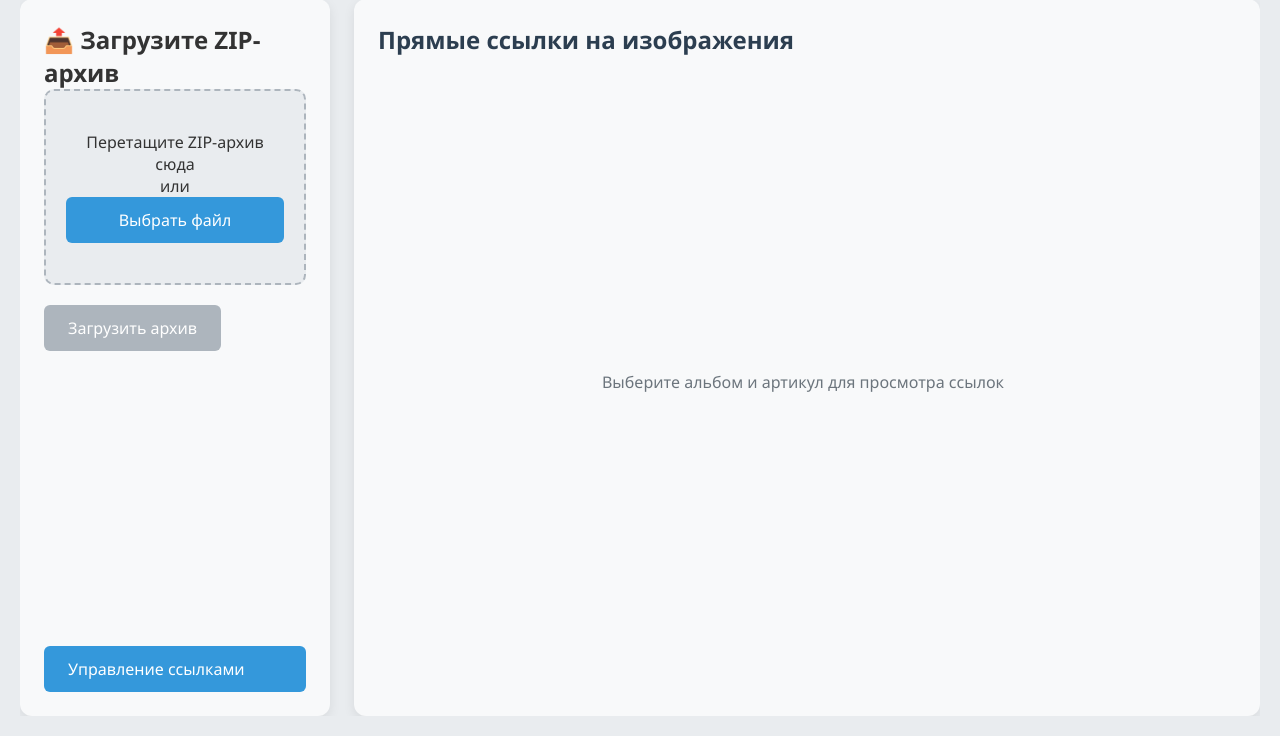
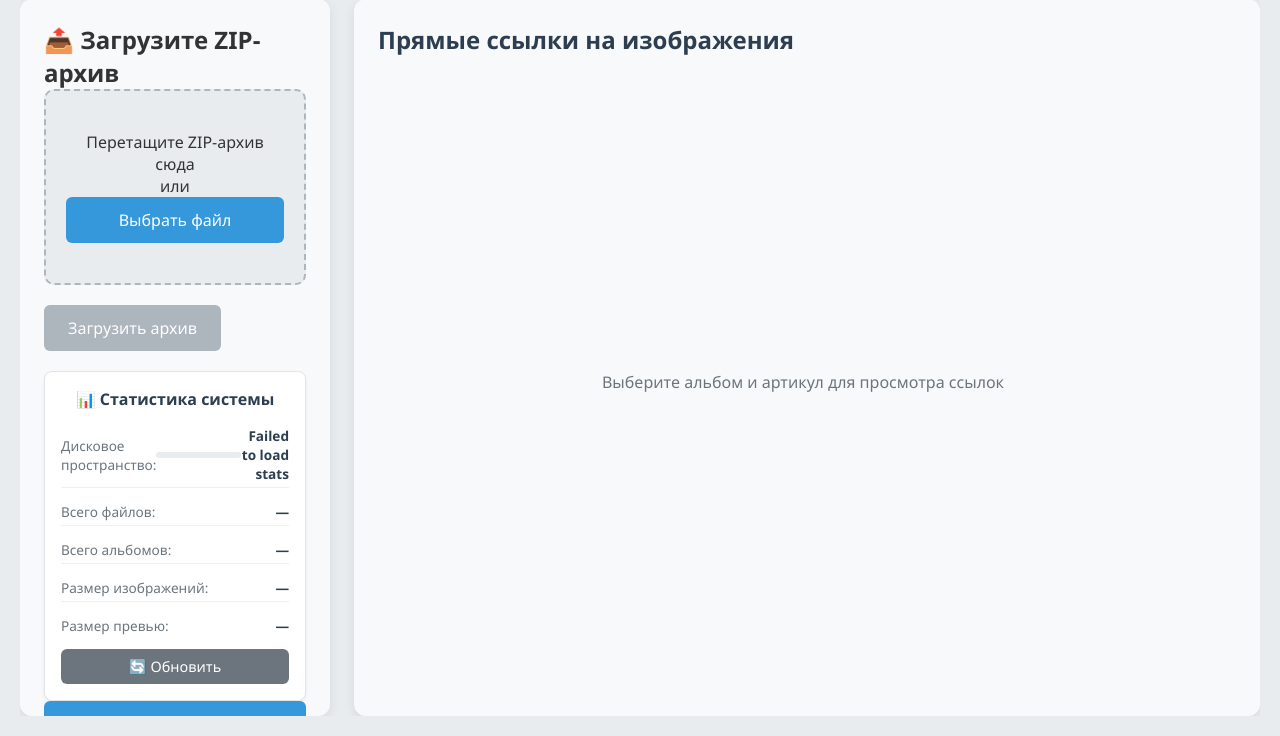
Before and after one commit to v0van4eg/PicHost, a Flask app: template source/templates/index.html in a window 1280 px wide. Shown: the part 64-800 px from the top of the page. Run offline with Flask 3, Linux system fonts and the light colour scheme; the template is opened without the code that fills it, so the values that code supplies are empty; parts of the project's set-up code (start-up, migrations or seed data) failed here and were passed over; some libraries are stand-ins or nearby versions.

Commit message:
Статистика

```diff
--- a/source/app.py
+++ b/source/app.py
@@ -251,6 +251,64 @@ def api_sync_stats():
         return jsonify(stats)
     except Exception as e:
         logger.error(f"Error getting sync stats: {e}")
+        return jsonify({'error': str(e)}), 500
+
+
+# Статус системы
+@app.route('/api/stats')
+@login_required
+def api_stats():
+    """Возвращает статистику дискового пространства и файлов"""
+    try:
+        import shutil
+        from pathlib import Path
+
+        # Статистика дискового пространства
+        total, used, free = shutil.disk_usage("/")
+
+        # Статистика файлов в БД
+        db_stats = db_manager.execute_query(
+            "SELECT COUNT(*) as total_files FROM files",
+            fetch=True
+        )
+
+        # Статистика по альбомам
+        album_stats = db_manager.execute_query(
+            "SELECT COUNT(DISTINCT album_name) as total_albums FROM files",
+            fetch=True
+        )
+
+        # Размер папки с изображениями
+        images_size = 0
+        for root, dirs, files in os.walk(app.config['UPLOAD_FOLDER']):
+            for file in files:
+                file_path = os.path.join(root, file)
+                images_size += os.path.getsize(file_path)
+
+        # Размер папки с превью
+        thumbnails_size = 0
+        for root, dirs, files in os.walk(app.config['THUMBNAIL_FOLDER']):
+            for file in files:
+                file_path = os.path.join(root, file)
+                thumbnails_size += os.path.getsize(file_path)
+
+        return jsonify({
+            'disk_space': {
+                'total': total,
+                'used': used,
+                'free': free,
+                'percent_used': round((used / total) * 100, 1)
+            },
+            'files': {
+                'total_files': db_stats[0]['total_files'] if db_stats else 0,
+                'total_albums': album_stats[0]['total_albums'] if album_stats else 0,
+                'images_size': images_size,
+                'thumbnails_size': thumbnails_size
+            }
+        })
+
+    except Exception as e:
+        logger.error(f"Error getting stats: {e}")
         return jsonify({'error': str(e)}), 500
 
 
--- a/source/static/index.js
+++ b/source/static/index.js
@@ -22,6 +22,8 @@ let createXlsxBtn, xlsxModal, xlsxTemplateSelect, separatorSelect, generateXlsxB
 let deleteAlbumBtn, deleteArticleBtn;
 // Элемент для оверлея загрузки
 let loadingOverlay;
+// Глобальные переменные для статистики
+let statsInterval = null;
 
 // Конфигурация превью
 const PREVIEW_CONFIG = {
@@ -46,6 +48,135 @@ const Path = {
         return parts[parts.length - 1] || path;
     }
 };
+
+// Функция для форматирования размера в читаемый вид
+function formatBytes(bytes, decimals = 2) {
+    if (bytes === 0) return '0 Bytes';
+    const k = 1024;
+    const dm = decimals < 0 ? 0 : decimals;
+    const sizes = ['Bytes', 'KB', 'MB', 'GB', 'TB'];
+    const i = Math.floor(Math.log(bytes) / Math.log(k));
+    return parseFloat((bytes / Math.pow(k, i)).toFixed(dm)) + ' ' + sizes[i];
+}
+
+// Функция загрузки статистики
+async function loadStats() {
+    try {
+        const response = await fetch('/api/stats');
+        if (!response.ok) throw new Error('Failed to load stats');
+        const data = await response.json();
+
+        if (data.error) {
+            throw new Error(data.error);
+        }
+
+        updateStatsDisplay(data);
+        return data;
+    } catch (error) {
+        console.error('Error loading stats:', error);
+        updateStatsDisplay(null, error.message);
+        return null;
+    }
+}
+
+// Функция обновления отображения статистики
+function updateStatsDisplay(statsData, error = null) {
+    const diskBarFill = document.getElementById('diskBarFill');
+    const diskUsage = document.getElementById('diskUsage');
+    const totalFiles = document.getElementById('totalFiles');
+    const totalAlbums = document.getElementById('totalAlbums');
+    const imagesSize = document.getElementById('imagesSize');
+    const thumbnailsSize = document.getElementById('thumbnailsSize');
+
+    if (!statsData || error) {
+        const errorMessage = error || 'Ошибка загрузки данных';
+        if (diskUsage) diskUsage.textContent = errorMessage;
+        if (totalFiles) totalFiles.textContent = '—';
+        if (totalAlbums) totalAlbums.textContent = '—';
+        if (imagesSize) imagesSize.textContent = '—';
+        if (thumbnailsSize) thumbnailsSize.textContent = '—';
+        if (diskBarFill) diskBarFill.style.width = '0%';
+        return;
+    }
+
+    const { disk_space, files } = statsData;
+
+    // Обновляем информацию о дисковом пространстве
+    if (diskBarFill) {
+        diskBarFill.style.width = `${disk_space.percent_used}%`;
+
+        // Меняем цвет в зависимости от заполненности
+        if (disk_space.percent_used > 90) {
+            diskBarFill.style.background = '#e74c3c'; // Красный
+        } else if (disk_space.percent_used > 70) {
+            diskBarFill.style.background = '#f39c12'; // Оранжевый
+        } else {
+            diskBarFill.style.background = '#2ecc71'; // Зеленый
+        }
+    }
+
+    if (diskUsage) {
+        diskUsage.textContent = `${disk_space.percent_used}% (${formatBytes(disk_space.free)} свободно)`;
+    }
+
+    // Обновляем информацию о файлах
+    if (totalFiles) {
+        totalFiles.textContent = files.total_files.toLocaleString();
+    }
+
+    if (totalAlbums) {
+        totalAlbums.textContent = files.total_albums.toLocaleString();
+    }
+
+    if (imagesSize) {
+        imagesSize.textContent = formatBytes(files.images_size);
+    }
+
+    if (thumbnailsSize) {
+        thumbnailsSize.textContent = formatBytes(files.thumbnails_size);
+    }
+}
+
+// Функция инициализации статистики
+function initStats() {
+    const statsCard = document.getElementById('statsCard');
+    const refreshStatsBtn = document.getElementById('refreshStatsBtn');
+
+    if (!statsCard || !refreshStatsBtn) {
+        console.warn('Stats elements not found');
+        return;
+    }
+
+    // Показываем карточку статистики
+    statsCard.style.display = 'block';
+
+    // Загружаем статистику при инициализации
+    loadStats();
+
+    // Обработчик для кнопки обновления
+    refreshStatsBtn.addEventListener('click', () => {
+        refreshStatsBtn.disabled = true;
+        refreshStatsBtn.innerHTML = '<span>Загрузка...</span>';
+
+        loadStats().finally(() => {
+            setTimeout(() => {
+                refreshStatsBtn.disabled = false;
+                refreshStatsBtn.innerHTML = '<span>🔄 Обновить</span>';
+            }, 1000);
+        });
+    });
+
+    // Автоматическое обновление статистики каждые 5 минут
+    statsInterval = setInterval(loadStats, 5 * 60 * 1000);
+}
+
+// Функция для остановки автоматического обновления
+function stopStatsAutoRefresh() {
+    if (statsInterval) {
+        clearInterval(statsInterval);
+        statsInterval = null;
+    }
+}
 
 // --- Система ленивой загрузки изображений ---
 class LazyLoader {
@@ -134,6 +265,10 @@ function initializeElements() {
         console.error('One or more required DOM elements not found!');
         return false;
     }
+
+    // Инициализация статистики
+    initStats();
+
     return true;
 }
 
@@ -1073,4 +1208,7 @@ document.addEventListener('DOMContentLoaded', function() {
     initDeleteButtons();
     updateCreateXlsxButtonState();
     updateDeleteButtonsState();
+
+    // Добавляем очистку интервала при разгрузке страницы
+    window.addEventListener('beforeunload', stopStatsAutoRefresh);
 });
--- a/source/templates/index.html
+++ b/source/templates/index.html
@@ -735,6 +735,100 @@
             display: flex;
             animation: fadeInScale 0.3s ease;
         }
+
+        /* Добавить в секцию стилей */
+        .stats-card {
+            background: #ffffff;
+            border: 1px solid #e1e5e9;
+            border-radius: 8px;
+            padding: 16px;
+            margin-top: 20px;
+            box-shadow: 0 2px 4px rgba(0,0,0,0.05);
+        }
+
+        .stats-card h3 {
+            margin: 0 0 12px 0;
+            font-size: 1rem;
+            color: #2c3e50;
+            text-align: center;
+        }
+
+        .stats-content {
+            display: flex;
+            flex-direction: column;
+            gap: 10px;
+        }
+
+        .stat-item {
+            display: flex;
+            justify-content: space-between;
+            align-items: center;
+            padding: 4px 0;
+            border-bottom: 1px solid #f0f0f0;
+        }
+
+        .stat-item:last-child {
+            border-bottom: none;
+        }
+
+        .stat-label {
+            font-size: 0.85rem;
+            color: #6c757d;
+            flex: 1;
+        }
+
+        .stat-value {
+            font-size: 0.85rem;
+            font-weight: 600;
+            color: #2c3e50;
+            text-align: right;
+        }
+
+        .disk-bar {
+            width: 100%;
+            height: 6px;
+            background: #e9ecef;
+            border-radius: 3px;
+            margin: 4px 0;
+            overflow: hidden;
+        }
+
+        .disk-bar-fill {
+            height: 100%;
+            background: linear-gradient(90deg, #2ecc71, #f39c12, #e74c3c);
+            border-radius: 3px;
+            transition: width 0.3s ease;
+            width: 0%;
+        }
+
+        .btn-refresh {
+            background: #6c757d;
+            padding: 8px 12px;
+            font-size: 0.9rem;
+        }
+
+        .btn-refresh:hover {
+            background: #5a6268;
+        }
+
+        /* Адаптивность для статистики */
+        @media (max-width: 900px) {
+            .stats-card {
+                margin-top: 15px;
+                padding: 12px;
+            }
+
+            .stat-item {
+                flex-direction: column;
+                align-items: flex-start;
+                gap: 2px;
+            }
+
+            .stat-value {
+                align-self: flex-end;
+            }
+        }
+
     </style>
 </head>
 <body>
@@ -775,6 +869,38 @@
                             </div>
                         </div>
                     </form>
+                    <!-- Вставить в column-left, после uploadForm и перед manageBtn -->
+                    <div class="stats-card" id="statsCard" style="display: none;">
+                        <h3>📊 Статистика системы</h3>
+                        <div class="stats-content">
+                            <div class="stat-item">
+                                <span class="stat-label">Дисковое пространство:</span>
+                                <div class="disk-bar">
+                                    <div class="disk-bar-fill" id="diskBarFill"></div>
+                                </div>
+                                <span class="stat-value" id="diskUsage">Загрузка...</span>
+                            </div>
+                            <div class="stat-item">
+                                <span class="stat-label">Всего файлов:</span>
+                                <span class="stat-value" id="totalFiles">0</span>
+                            </div>
+                            <div class="stat-item">
+                                <span class="stat-label">Всего альбомов:</span>
+                                <span class="stat-value" id="totalAlbums">0</span>
+                            </div>
+                            <div class="stat-item">
+                                <span class="stat-label">Размер изображений:</span>
+                                <span class="stat-value" id="imagesSize">0 MB</span>
+                            </div>
+                            <div class="stat-item">
+                                <span class="stat-label">Размер превью:</span>
+                                <span class="stat-value" id="thumbnailsSize">0 MB</span>
+                            </div>
+                        </div>
+                        <button class="btn btn-refresh" id="refreshStatsBtn" style="margin-top: 10px; width: 100%;">
+                            🔄 Обновить
+                        </button>
+                    </div>
                     <button class="btnmanage" id="manageBtn">
                         <span>Управление ссылками</span>
                     </button>
```
